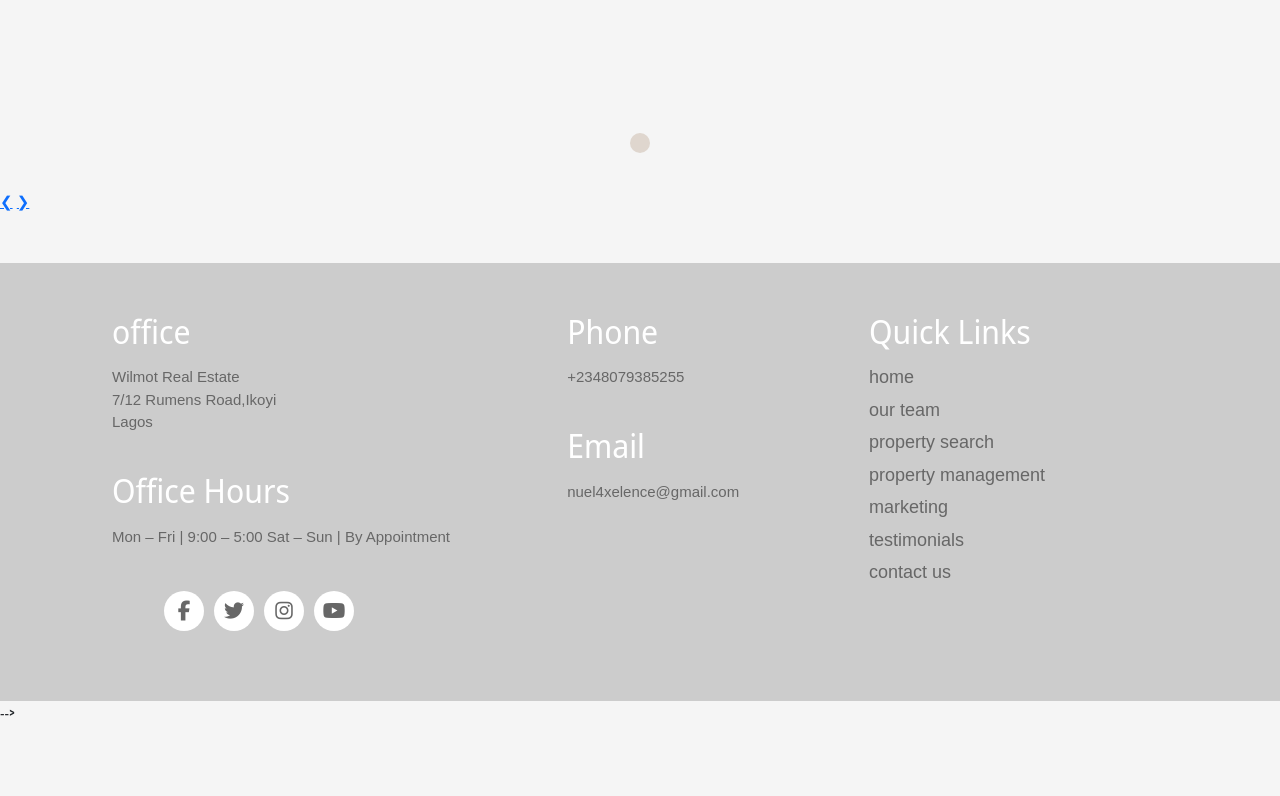
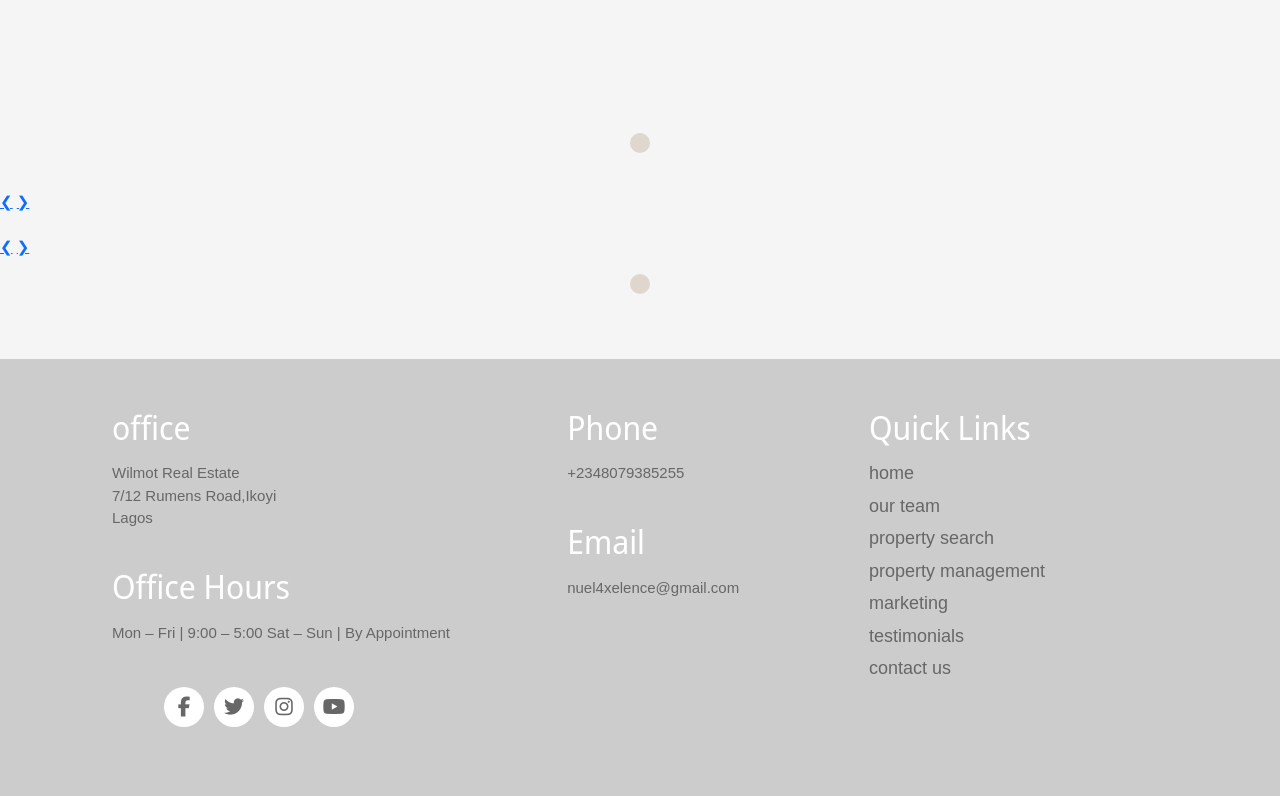
Before and after one commit to nuelxlencedjango/estate_management, a Django app: page /image_slides/1/ in a window 1280 px wide. Shown: the part 456-1252 px from the top of the page. Before the commit the page ends 1172 px from the top, so only its background shows below. Run offline with Django 3.2, Linux system fonts and the light colour scheme; tables that the repository leaves empty hold one stand-in row (values such as "Sample post"); some libraries are stand-ins or nearby versions.

Commit message:
take a tour

```diff
--- a/templates/image_slides.html
+++ b/templates/image_slides.html
@@ -225,4 +225,26 @@
 
 
 
+
+
+
+
+    <div class="sliders-containers">
+        {% for pic in slide %}
+        <div class="mySlidies fade {% if forloop.counter0 == 0 %}active{% endif %}">
+          <img src="{{ pic.images_of_property.url }}"   alt='not found'>
+        </div>
+        {% endfor %}
+
+
+        <a href="#" class="prev" title="Previous">&#10094</a>
+        <a href="#" class="next" title="Next">&#10095</a>
+      </div>
+      <div class="dots-container">
+          {% for pic in slide %}
+        <span class="dot"></span>
+        {% endfor %}
+
+      </div>
+
     {% endblock %}
```
